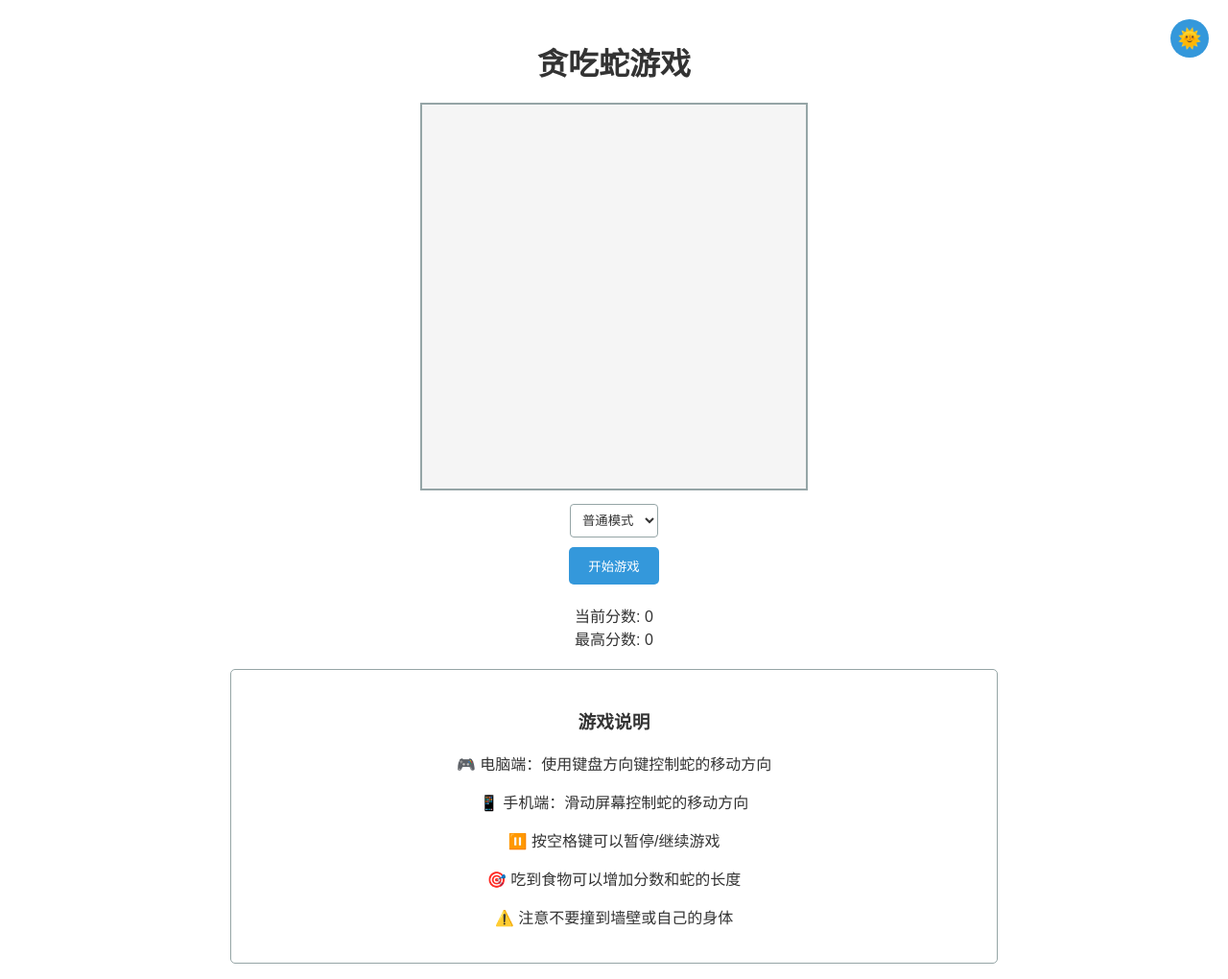
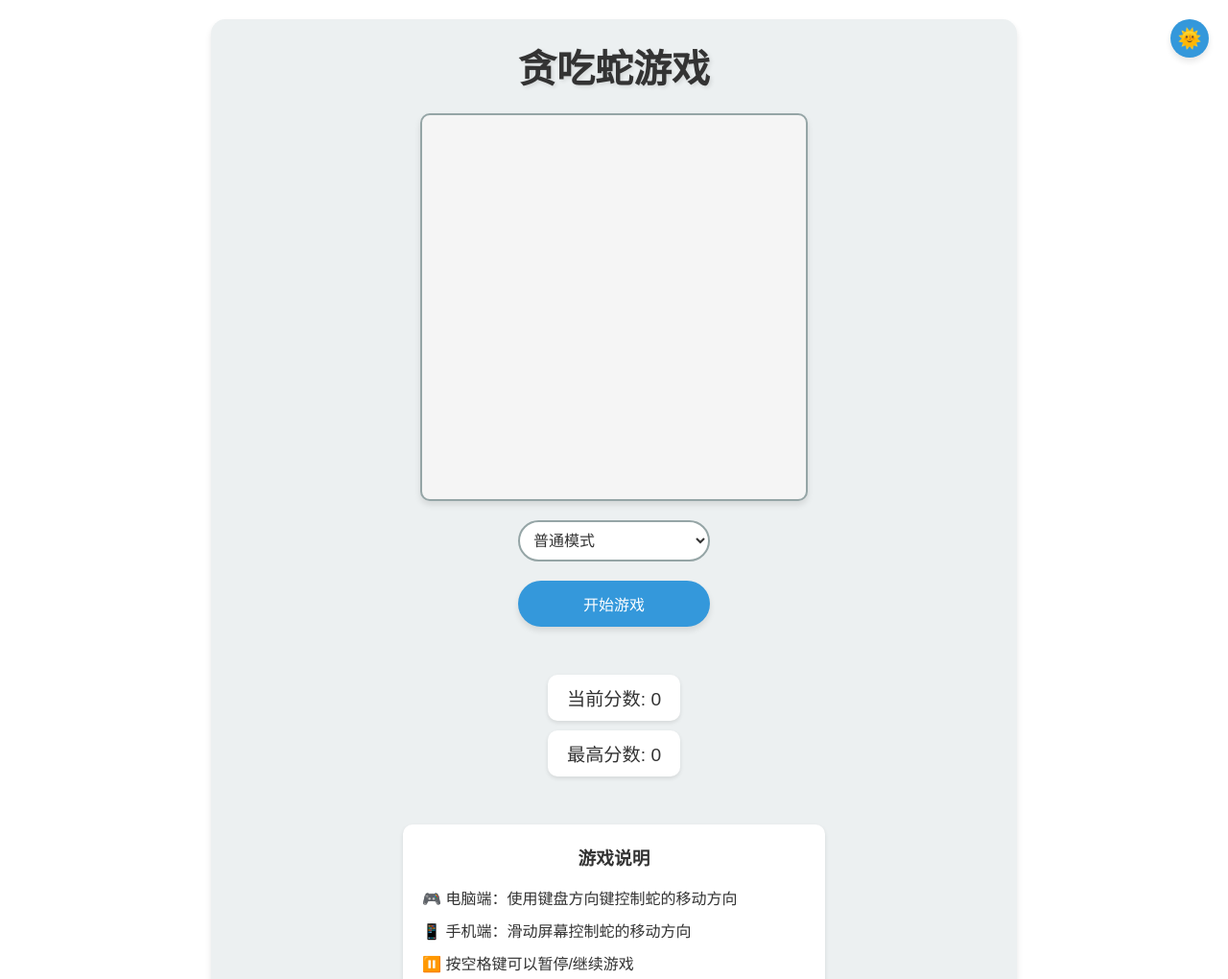
Before and after one commit to PhilRobinluo/EatAppleSnake, a plain HTML site: page index.html in a window 1280 px wide. Shown: the top 1020 px of the page at 96% size. Drawn offline with Linux system fonts and the light colour scheme.

Commit message:
解决手机版居中的问题

```diff
--- a/css/main.css
+++ b/css/main.css
@@ -8,6 +8,7 @@
     --button-bg: #3498db;
     --button-text: #ffffff;
     --canvas-bg: #f5f5f5;
+    --container-bg: #ecf0f1;
 }
 
 /* 暗黑主题 */
@@ -20,6 +21,7 @@
     --button-bg: #34495e;
     --button-text: #ecf0f1;
     --canvas-bg: #34495e;
+    --container-bg: #2c3e50;
 }
 
 /* 基础样式 */
@@ -28,39 +30,77 @@ body {
     color: var(--text-color);
     transition: all 0.3s ease;
     margin: 0;
-    padding: 20px;
+    padding: 0;
+    min-height: 100vh;
+    display: flex;
+    justify-content: center;
+    align-items: center;
     font-family: Arial, sans-serif;
 }
 
 .game-container {
+    width: 100%;
     max-width: 800px;
-    margin: 0 auto;
-    text-align: center;
+    margin: 20px;
+    padding: 20px;
+    background-color: var(--container-bg);
+    border-radius: 15px;
+    box-shadow: 0 4px 6px rgba(0, 0, 0, 0.1);
+    display: flex;
+    flex-direction: column;
+    align-items: center;
 }
 
 .game-title {
     color: var(--text-color);
-    margin-bottom: 20px;
+    margin: 0 0 20px 0;
+    font-size: 2.5em;
+    text-align: center;
+    text-shadow: 2px 2px 4px rgba(0, 0, 0, 0.1);
 }
 
 #gameCanvas {
     background-color: var(--canvas-bg);
     border: 2px solid var(--border-color);
+    border-radius: 10px;
+    box-shadow: 0 4px 6px rgba(0, 0, 0, 0.1);
+    max-width: 100%;
+    height: auto;
+    aspect-ratio: 1;
 }
 
 /* 控制按钮样式 */
+.controls {
+    width: 100%;
+    max-width: 400px;
+    margin: 20px 0;
+    display: flex;
+    flex-direction: column;
+    align-items: center;
+    gap: 10px;
+}
+
 button {
     background-color: var(--button-bg);
     color: var(--button-text);
     border: none;
-    padding: 10px 20px;
-    border-radius: 5px;
+    padding: 12px 24px;
+    border-radius: 25px;
     cursor: pointer;
     transition: all 0.3s ease;
+    font-size: 16px;
+    width: 100%;
+    max-width: 200px;
+    box-shadow: 0 4px 6px rgba(0, 0, 0, 0.1);
 }
 
 button:hover {
-    opacity: 0.9;
+    transform: translateY(-2px);
+    box-shadow: 0 6px 8px rgba(0, 0, 0, 0.15);
+}
+
+button:active {
+    transform: translateY(0);
 }
 
 /* 主题切换按钮样式 */
@@ -68,47 +108,82 @@ button:hover {
     position: absolute;
     top: 20px;
     right: 20px;
-    padding: 10px;
-    border-radius: 50%;
     width: 40px;
     height: 40px;
+    padding: 0;
+    border-radius: 50%;
     display: flex;
     align-items: center;
     justify-content: center;
     font-size: 20px;
     background-color: var(--button-bg);
     color: var(--button-text);
+    transition: all 0.3s ease;
+}
+
+/* 难度选择样式 */
+.difficulty {
+    width: 100%;
+    max-width: 200px;
+    margin-bottom: 10px;
+}
+
+select {
+    width: 100%;
+    padding: 10px;
+    border-radius: 25px;
+    border: 2px solid var(--border-color);
+    background-color: var(--bg-color);
+    color: var(--text-color);
+    font-size: 16px;
+    cursor: pointer;
+    outline: none;
+    transition: all 0.3s ease;
 }
 
 /* 分数显示样式 */
 .score-container {
     margin: 20px 0;
+    text-align: center;
+    font-size: 1.2em;
     color: var(--text-color);
+}
+
+.score, .high-score {
+    margin: 10px 0;
+    padding: 10px 20px;
+    background-color: var(--bg-color);
+    border-radius: 10px;
+    box-shadow: 0 2px 4px rgba(0, 0, 0, 0.1);
 }
 
 /* 游戏说明样式 */
 .instructions {
     margin-top: 20px;
     padding: 20px;
-    border: 1px solid var(--border-color);
-    border-radius: 5px;
+    border-radius: 10px;
     background-color: var(--bg-color);
     color: var(--text-color);
+    box-shadow: 0 2px 4px rgba(0, 0, 0, 0.1);
+    width: 100%;
+    max-width: 400px;
 }
 
-/* 难度选择样式 */
-.difficulty select {
-    padding: 8px;
-    margin: 10px;
-    background-color: var(--bg-color);
+.instructions h3 {
+    margin-top: 0;
     color: var(--text-color);
-    border: 1px solid var(--border-color);
-    border-radius: 4px;
+    text-align: center;
+}
+
+.instructions p {
+    margin: 10px 0;
+    line-height: 1.5;
 }
 
 /* 响应式设计 */
 @media (max-width: 600px) {
     .game-container {
+        margin: 10px;
         padding: 15px;
     }
 
@@ -116,12 +191,35 @@ button:hover {
         font-size: 2em;
     }
 
-    .controls {
-        flex-direction: column;
-        align-items: center;
+    #gameCanvas {
+        width: 100%;
+        height: auto;
     }
 
-    button {
-        width: 100%;
+    .instructions {
+        font-size: 0.9em;
+    }
+
+    #themeToggle {
+        top: 10px;
+        right: 10px;
+        width: 35px;
+        height: 35px;
+        font-size: 18px;
     }
 }
+
+/* 动画效果 */
+@keyframes fadeIn {
+    from { opacity: 0; transform: translateY(20px); }
+    to { opacity: 1; transform: translateY(0); }
+}
+
+.game-container {
+    animation: fadeIn 0.5s ease-out;
+}
+
+/* 添加平滑过渡效果 */
+* {
+    transition: background-color 0.3s ease, color 0.3s ease, border-color 0.3s ease;
+}
```
